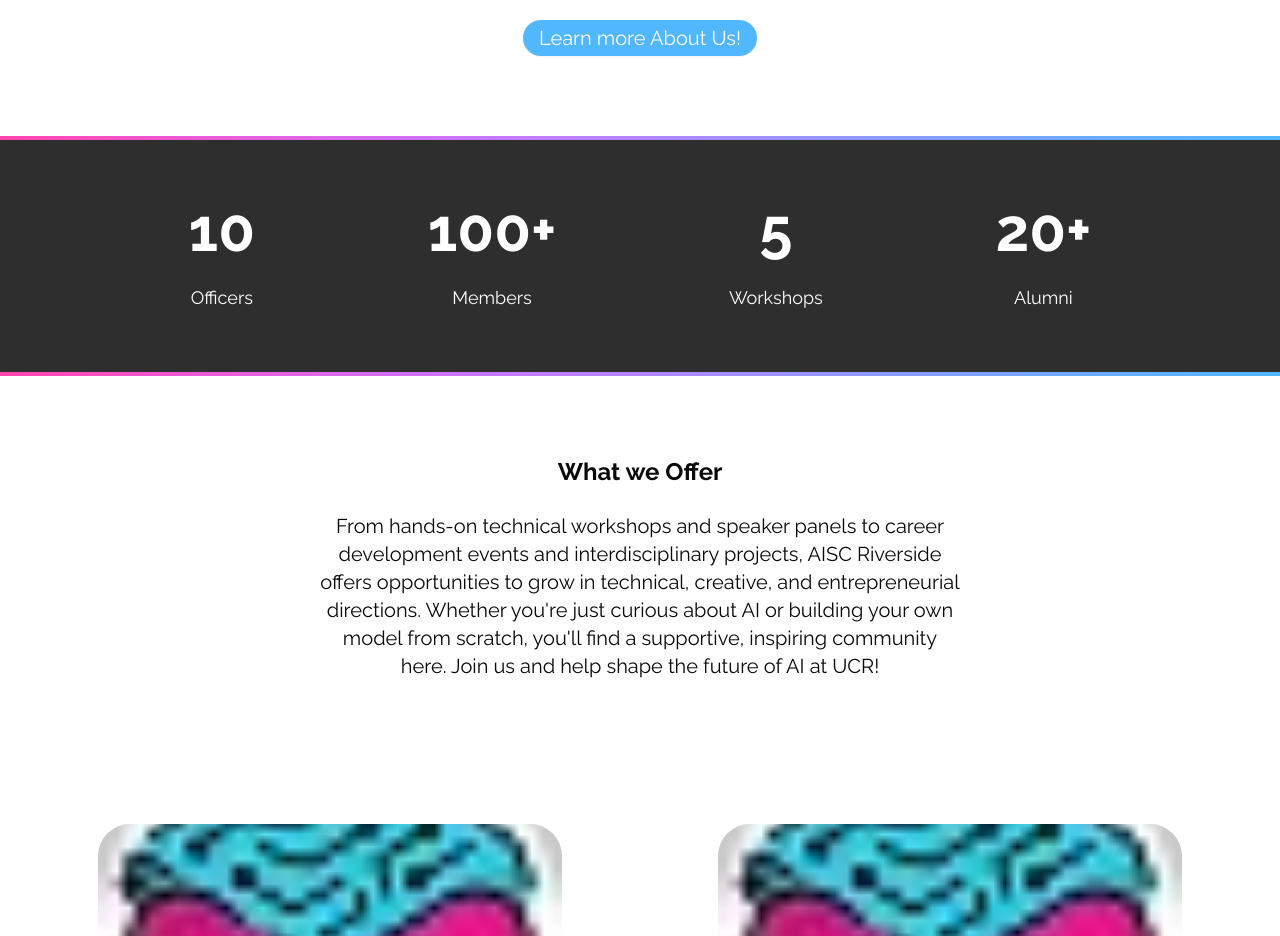
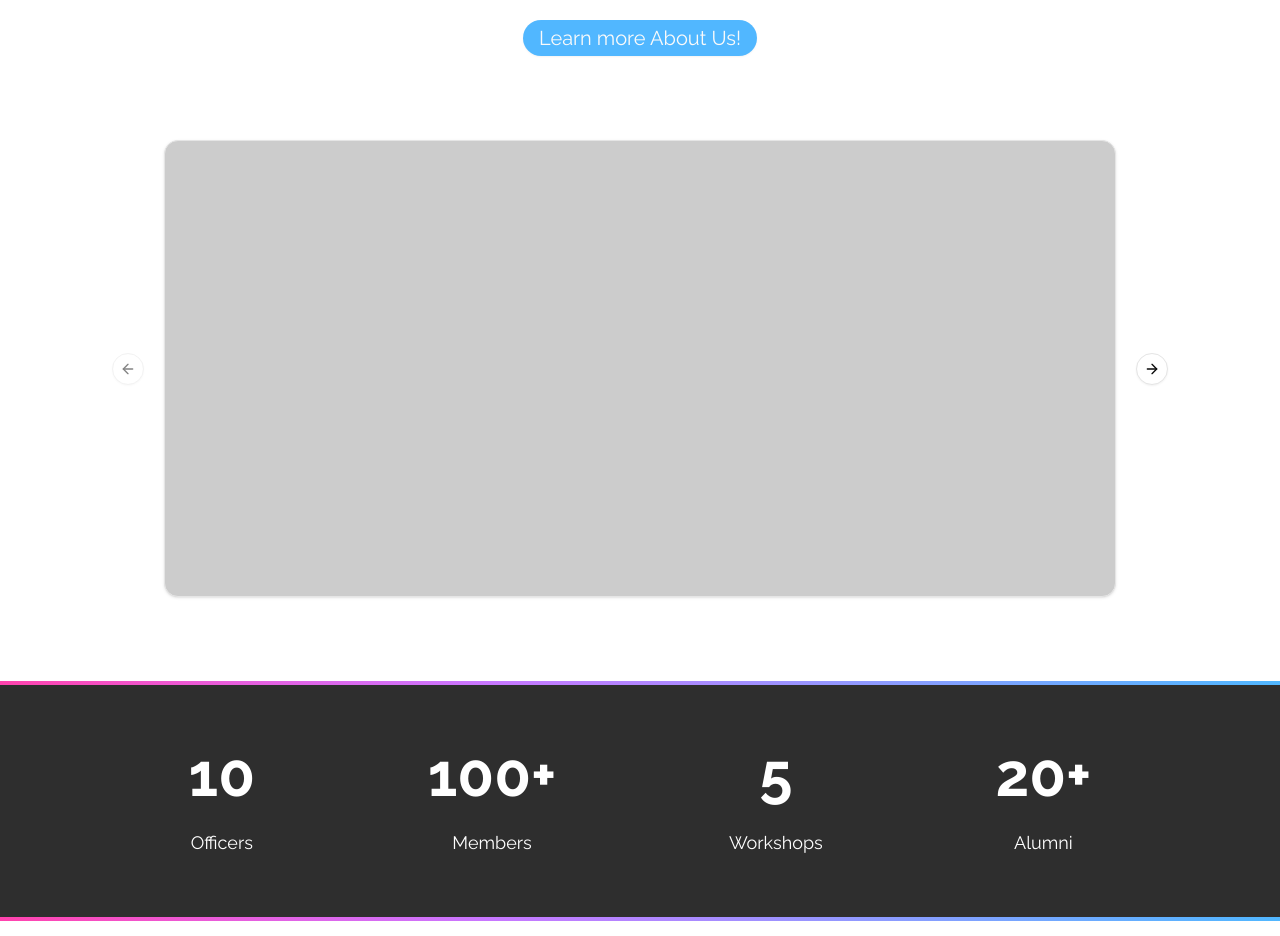
Before and after one commit to acm-ucr/aisc, a Next.js app: page / in a window 1280 px wide. Shown: the part 960-1896 px from the top of the page. Built offline with nearby package versions, Linux system fonts and the light colour scheme.

Commit message:
fixed carousel and added some y margins

```diff
--- a/src/app/page.tsx
+++ b/src/app/page.tsx
@@ -3,12 +3,14 @@ import Description from "@/components/home/Description";
 import StatisticsBar from "@/components/home/StatisticsBar";
 import Projects from "@/components/home/Projects";
 import WhatWeOffer from "@/components/home/WhatWeOffer";
+import CarouselDemo from "@/components/home/Carousel";
 
 const Home = () => {
   return (
     <>
       <Landing />
       <Description />
+      <CarouselDemo />
       <StatisticsBar />
       <WhatWeOffer />
       <Projects />
--- a/src/components/home/Carousel.tsx
+++ b/src/components/home/Carousel.tsx
@@ -11,7 +11,8 @@ import {
 
 export default function CarouselDemo() {
   return (
-    <Carousel className="w-3/4 max-w-7xl">
+    <div className="my-20 flex w-full items-center justify-center">
+      <Carousel className="w-2/3 max-w-7xl md:w-3/4">
         <CarouselContent className="">
           {Array.from({ length: 3 }).map((_, index) => (
             <CarouselItem key={index}>
@@ -26,5 +27,6 @@ export default function CarouselDemo() {
         <CarouselPrevious />
         <CarouselNext />
       </Carousel>
+    </div>
   );
 }
```
Lines whose indentation alone changed are shown as unchanged.
